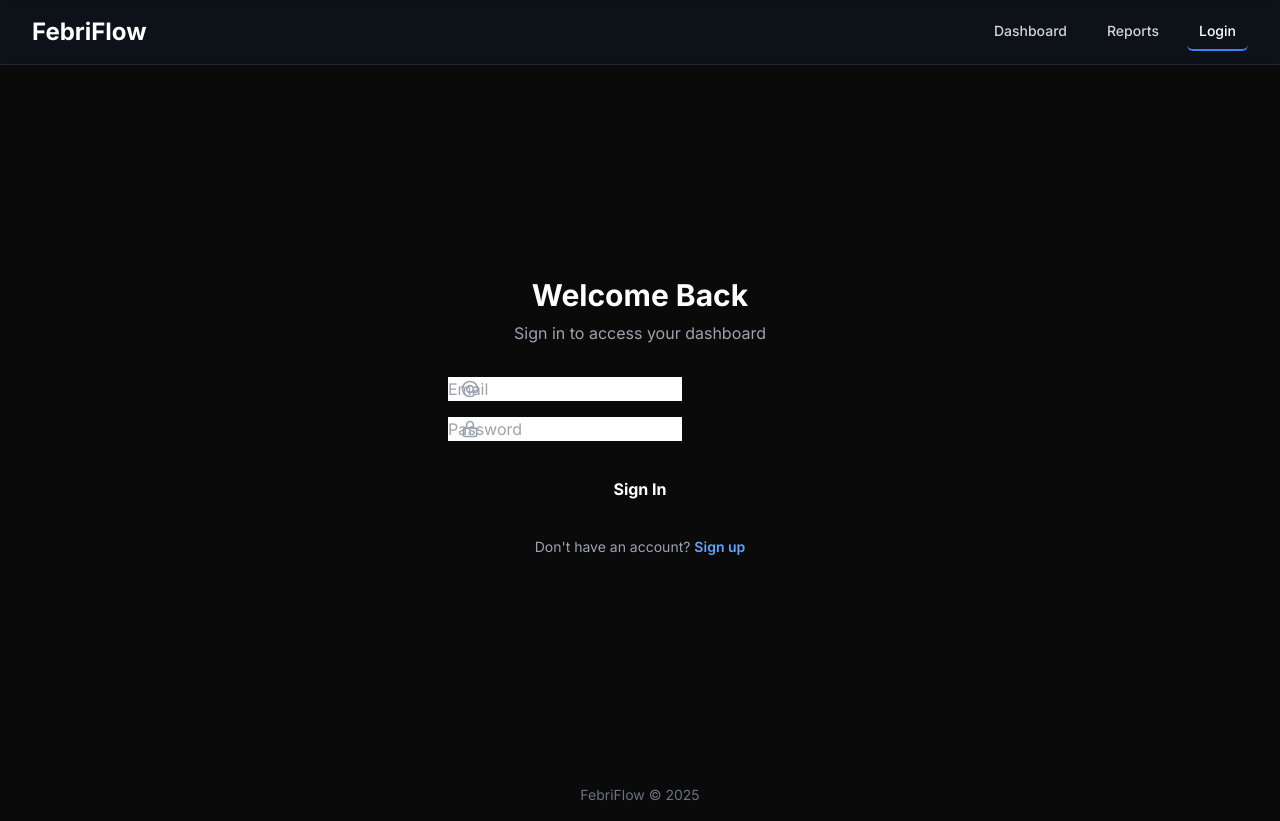
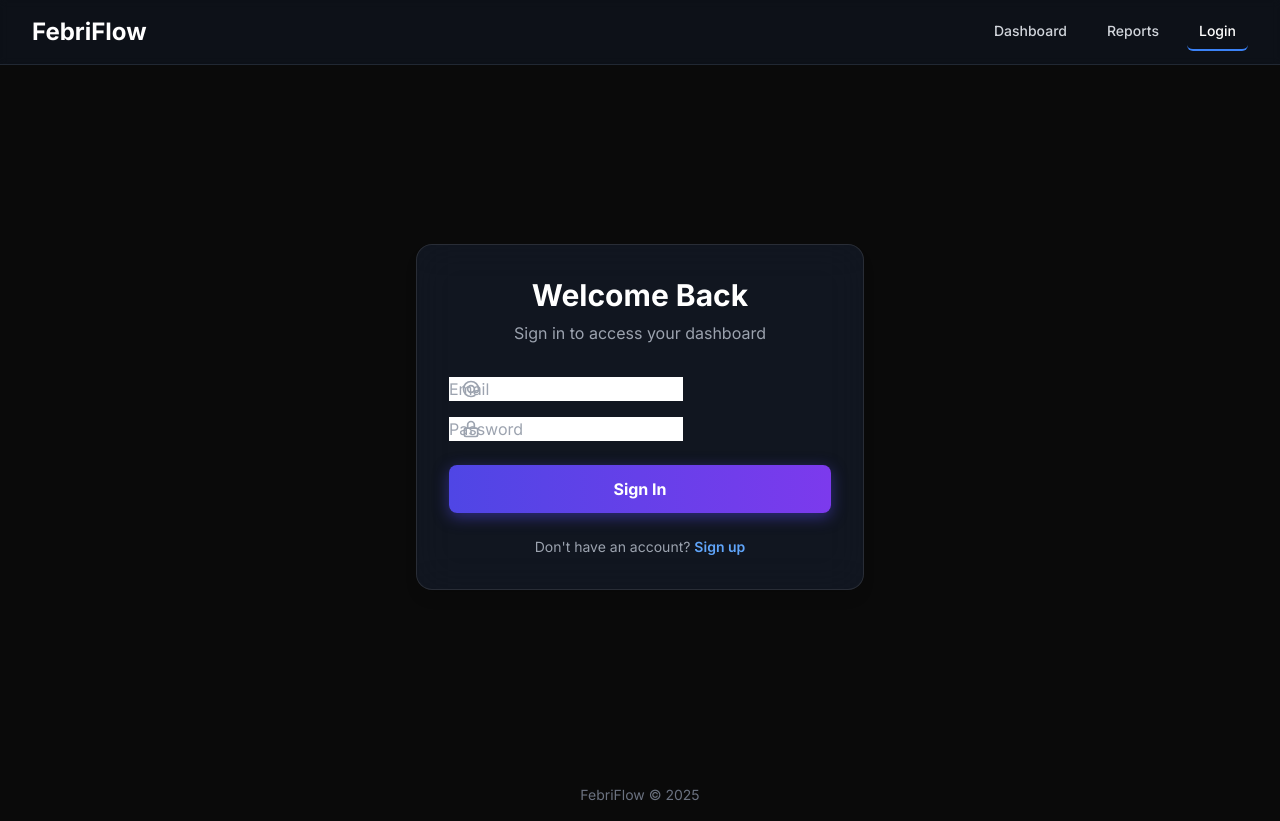
Before and after one commit to tirthgoyani11/looms-mangment-system-demo, a React (Create React App) app: page /#login in a window 1280 px wide. Built offline with nearby package versions, Linux system fonts and the light colour scheme.

Commit message:
Update index.css

```diff
--- a/src/index.css
+++ b/src/index.css
@@ -1,73 +1,55 @@
 /**
  * @file index.css
  * @description Global stylesheet for the FebriFlow React application.
- * This file includes Tailwind CSS's base styles, components, and utilities,
- * as well as custom styles for the application's theme.
+ * This file includes Tailwind CSS's base styles and custom styles for the app's theme.
  */
 
-/*
- * These are Tailwind CSS "directives". They are special at-rules that Tailwind
- * swaps out at build time with its generated CSS.
- * @tailwind base: Injects Tailwind's base styles and any base styles registered by plugins.
- * @tailwind components: Injects Tailwind's component classes and any component classes registered by plugins.
- * @tailwind utilities: Injects Tailwind's utility classes and any utility classes registered by plugins.
- */
 @tailwind base;
 @tailwind components;
 @tailwind utilities;
 
-/*
- * Custom base styles applied to the body element.
- */
 body {
-  /* Use the Inter font family defined in index.html, with system fonts as fallbacks. */
   font-family: 'Inter', system-ui, -apple-system, sans-serif;
-
-  /* A very dark gray for the main background, creating a modern, focused look. */
   background-color: #0a0a0a;
-
-  /* A light gray for default text color, providing good contrast on the dark background. */
   color: #e5e7eb;
-
-  /* Prevents accidental horizontal scrolling on the body. */
   overflow-x: hidden;
 }
 
-/*
- * Custom component styles. You can create your own reusable classes here
- * or apply styles directly to elements as we do below.
- */
-
-/*
- * Custom styling for the NavLink component to show the active state.
- */
 .nav-link.active {
-  color: #ffffff; /* White text for the active link */
-  border-bottom-color: #3b82f6; /* A blue underline to indicate the active page */
+  color: #ffffff;
+  border-bottom-color: #3b82f6;
 }
 
 /*
- * Custom styling for the card components used throughout the application.
- * This creates the "glassmorphism" effect.
+ * IMPORTANT: You can remove your old `.card` styles if you are replacing
+ * them with this new glassmorphism effect everywhere.
  */
-.card {
-  /* A semi-transparent dark background. */
-  background-color: rgba(17, 24, 39, 0.7);
+.glass-card {
+  background: rgba(23, 31, 47, 0.6); /* Semi-transparent background */
+  backdrop-filter: blur(20px); /* The "frosted glass" effect */
+  -webkit-backdrop-filter: blur(20px);
+  border: 1px solid rgba(255, 255, 255, 0.1); /* Subtle border */
+  border-radius: 1rem; /* More rounded corners */
+}
 
-  /* A subtle border to define the card's edges. */
-  border: 1px solid rgba(55, 65, 81, 0.5);
+/* New utility class for the input fields with icons */
+.input-field {
+  @apply w-full bg-gray-800/50 border border-gray-600 rounded-lg pl-10 pr-3 py-3 text-white focus:outline-none focus:ring-2 focus:ring-blue-500 transition-all duration-300;
+}
 
-  /* A smooth transition for hover effects. */
+/* New utility class for the gradient button */
+.btn-gradient {
+  background-image: linear-gradient(to right, #4f46e5, #7c3aed);
+  box-shadow: 0 4px 15px 0 rgba(79, 70, 229, 0.5);
   transition: all 0.3s ease;
 }
 
-/*
- * A hover effect for the cards to provide visual feedback to the user.
- */
-.card:hover {
-  /* Slightly lift the card on hover. */
-  transform: translateY(-5px);
+.btn-gradient:hover {
+  transform: translateY(-2px);
+  box-shadow: 0 6px 20px 0 rgba(79, 70, 229, 0.6);
+}
 
-  /* Add a subtle shadow to enhance the "lifted" effect. */
-  box-shadow: 0 10px 15px -3px rgba(0, 0, 0, 0.2), 0 4px 6px -2px rgba(0, 0, 0, 0.1);
+.btn-gradient:active {
+  transform: translateY(0);
+  box-shadow: 0 4px 15px 0 rgba(79, 70, 229, 0.5);
 }
```
